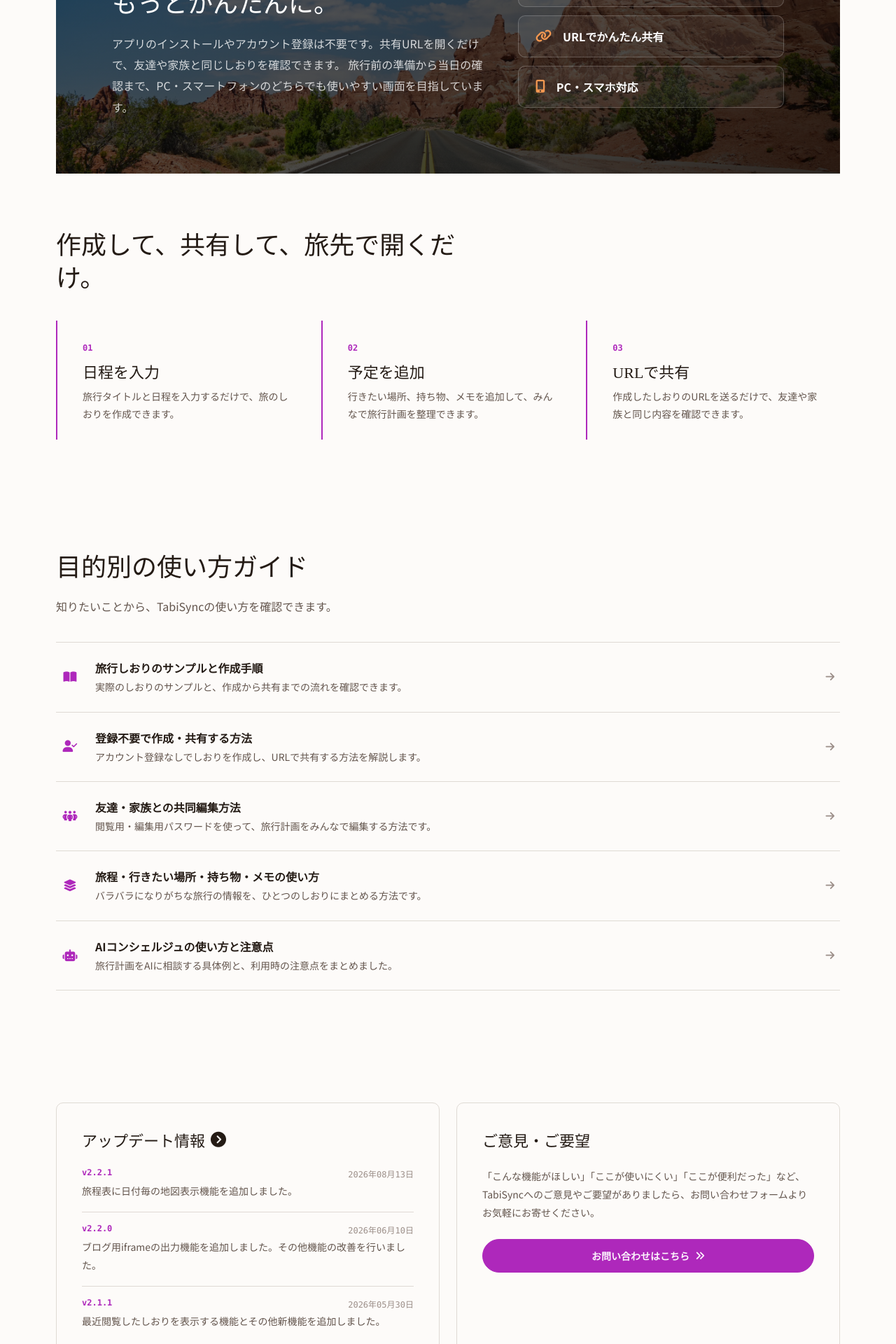
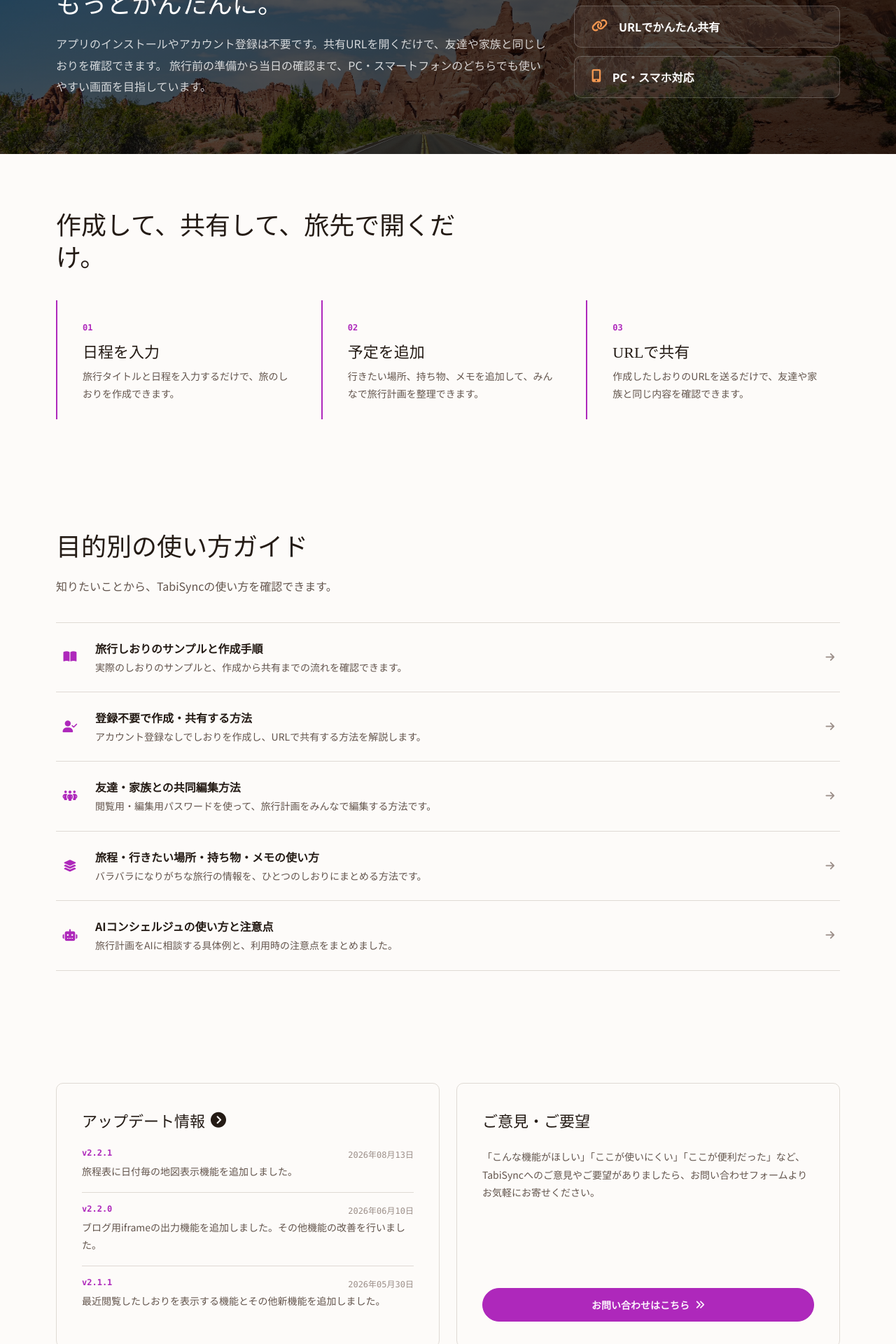
Before and after one commit to naga-T28/tabisync, a Django app: page / in a window 1280 px wide. Shown: the part 2200-4120 px from the top of the page at 70% size. Run offline with Django 4.2, Linux system fonts and the light colour scheme; parts of the project's set-up code (start-up, migrations or seed data) failed here and were passed over; some libraries are stand-ins or nearby versions.

Commit message:
[update]：お問いわせフォームデザイン変更

```diff
--- a/project_tabisync/static/css/home.css
+++ b/project_tabisync/static/css/home.css
@@ -842,10 +842,17 @@ a {
 }
 
 .contact-wrapper {
-  display: grid;
-  gap: var(--space-md);
+  flex: 1 1 auto;
+  display: flex;
+  flex-direction: column;
+  justify-content: space-between;
+  gap: var(--space-xl);
   margin-top: var(--space-md);
-  align-content: start;
+}
+
+.home-info-grid .update-section:last-child .update-wrapper {
+  display: flex;
+  flex-direction: column;
 }
 
 .contact-form-btn {
@@ -906,7 +913,6 @@ a {
     background-image: linear-gradient(90deg, rgba(10, 24, 29, 0.86), rgba(10, 24, 29, 0.6) 45%, rgba(10, 24, 29, 0.28)), url("../img/home-lp.webp");
   }
   .home-hero-inner,
-  .home-section,
   .home-info-grid {
     width: min(1120px, 90%);
   }
--- a/project_tabisync/static/scss/home/_lp.scss
+++ b/project_tabisync/static/scss/home/_lp.scss
@@ -586,10 +586,17 @@
 }
 
 .contact-wrapper {
-  display: grid;
-  gap: var(--space-md);
+  flex: 1 1 auto;
+  display: flex;
+  flex-direction: column;
+  justify-content: space-between;
+  gap: var(--space-xl);
   margin-top: var(--space-md);
-  align-content: start;
+}
+
+.home-info-grid .update-section:last-child .update-wrapper {
+  display: flex;
+  flex-direction: column;
 }
 
 .contact-form-btn {
@@ -660,7 +667,6 @@
   }
 
   .home-hero-inner,
-  .home-section,
   .home-info-grid {
     width: min(1120px, 90%);
   }
```
Also changed, not shown: 1 other file.
